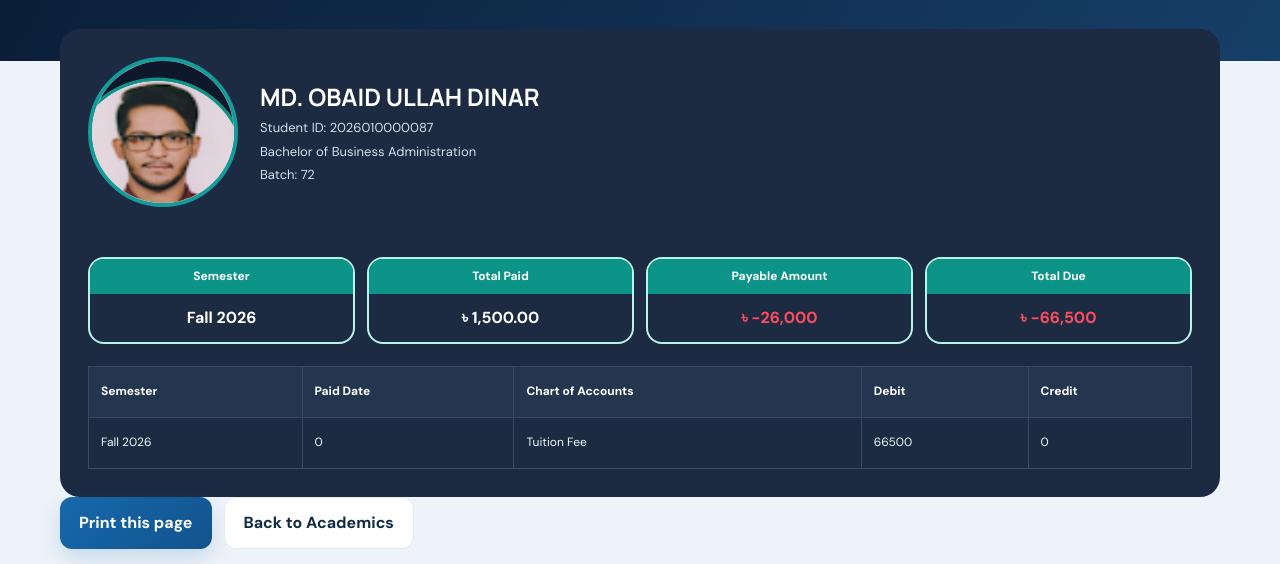
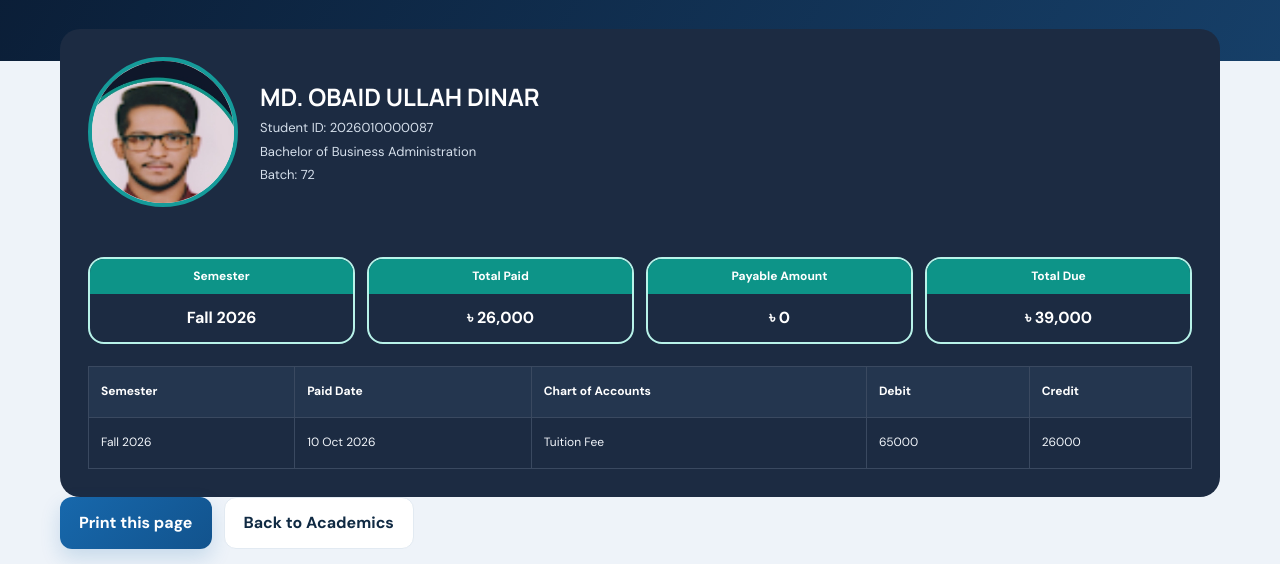
Before and after one commit to taj4803-lab/Southeast-University, a plain HTML site: page student-ledger.html in a window 1280 px wide. Shown: the part 236-800 px from the top of the page. Drawn offline with Linux system fonts and the light colour scheme.

Commit message:
Add files via upload

```diff
--- a/student-ledger.html
+++ b/student-ledger.html
@@ -33,15 +33,15 @@
     </div>
     <div class="ledger-summary">
       <div class="ledger-metric ledger-semester"><span>Semester</span><strong>Fall 2026</strong></div>
-      <div class="ledger-metric"><span>Total Paid</span><strong id="outstanding">৳ 1,500.00</strong></div>
-      <div class="ledger-metric"><span>Payable Amount</span><strong id="semester-paid" class="negative-amount">৳ -26,000</strong></div>
-      <div class="ledger-metric"><span>Total Due</span><strong id="total-paid" class="negative-amount">৳ -66,500</strong></div>
+      <div class="ledger-metric"><span>Total Paid</span><strong id="outstanding">৳ 26,000</strong></div>
+      <div class="ledger-metric"><span>Payable Amount</span><strong id="semester-paid">৳ 0</strong></div>
+      <div class="ledger-metric"><span>Total Due</span><strong id="total-paid">৳ 39,000</strong></div>
     </div>
     <div class="ledger-table-wrap">
       <table class="ledger-table">
         <thead><tr><th>Semester</th><th>Paid Date</th><th>Chart of Accounts</th><th>Debit</th><th>Credit</th></tr></thead>
         <tbody id="ledger-rows">
-          <tr><td>Fall 2026</td><td>0</td><td>Tuition Fee</td><td>66500</td><td>0</td></tr>
+          <tr><td>Fall 2026</td><td>10 Oct 2026</td><td>Tuition Fee</td><td>65000</td><td>26000</td></tr>
         </tbody>
       </table>
     </div>
```
